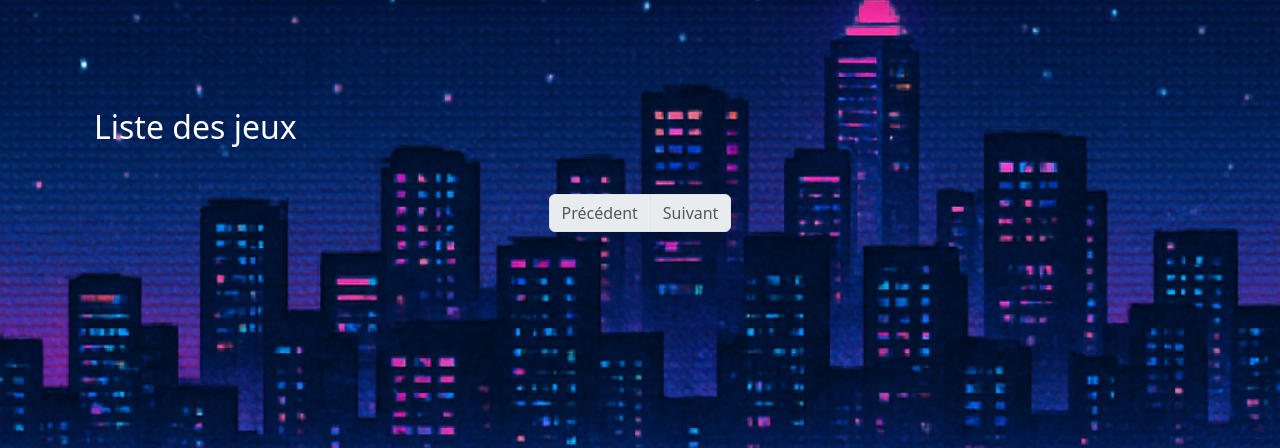
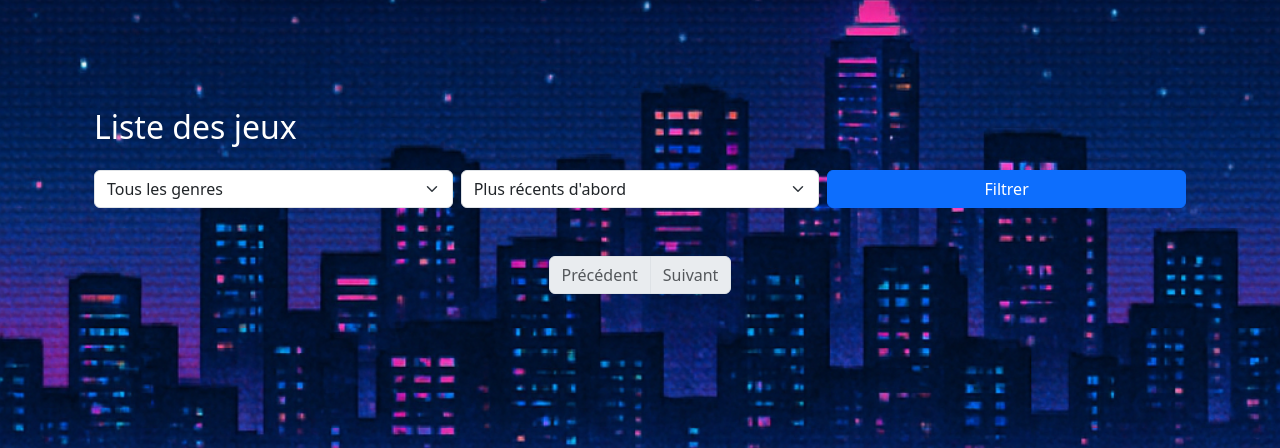
Before and after one commit to sandrineyb/data-game, a Flask app: page /jeux in a window 1280 px wide. Shown: the part 72-520 px from the top of the page. Run offline with Flask 3, Linux system fonts and the light colour scheme; data that the repository does not hold is empty; parts of the project's set-up code (start-up, migrations or seed data) failed here and were passed over.

Commit message:
Test v1 filtre sur date et genres

```diff
--- a/app.py
+++ b/app.py
@@ -1,5 +1,5 @@
 from flask import Flask, redirect, render_template, request, url_for
-from models import db, Game, Platform, Company, game_platform
+from models import db, Game, Platform, Company, Genre, game_platform, game_genre
 from dotenv import load_dotenv
 import os
 import logging
@@ -86,9 +86,35 @@ def home():
 def jeux():
     page = request.args.get('page', 1, type=int)
     per_page = 25
-    app.logger.debug("Récupération des jeux page %s", page)
-    pagination = Game.query.paginate(page=page, per_page=per_page)
-    return render_template('jeux.html', games=pagination.items, pagination=pagination)
+    genre_id = request.args.get('genre', type=int)
+    sort = request.args.get('sort', 'date_desc')
+
+    query = Game.query
+
+    # Filtre genres
+    if genre_id:
+        query = query.join(game_genre, Game.id == game_genre.c.game_id) \
+                     .join(Genre, Genre.id == game_genre.c.genre_id) \
+                     .filter(Genre.id == genre_id)
+
+    # Tri par date
+    if sort == 'date_asc':
+        query = query.order_by(Game.first_release_date.asc())
+    else:
+        query = query.order_by(Game.first_release_date.desc())
+
+    pagination = query.paginate(page=page, per_page=per_page)
+
+    all_genres = Genre.query.order_by(Genre.name).all()
+
+    return render_template(
+        'jeux.html',
+        games=pagination.items,
+        pagination=pagination,
+        all_genres=all_genres,
+        selected_genre=genre_id,
+        selected_sort=sort
+    )
 
 
 @app.route('/consoles')
--- a/templates/jeux.html
+++ b/templates/jeux.html
@@ -7,6 +7,27 @@
 <!-- Dans la section contenu de jeux.html -->
 <div class="container" style="margin-top:90px;">
   <h2 class="mb-4">Liste des jeux</h2>
+
+  <!-- Formulaire de filtres -->
+  <form method="get" class="row g-2 mb-4">
+    <div class="col-md-4">
+      <select name="genre" class="form-select" onchange="this.form.submit()">
+        <option value="">Tous les genres</option>
+        {% for genre in all_genres %}
+        <option value="{{ genre.id }}" {% if genre.id==selected_genre %}selected{% endif %}>{{ genre.name }}</option>
+        {% endfor %}
+      </select>
+    </div>
+    <div class="col-md-4">
+      <select name="sort" class="form-select" onchange="this.form.submit()">
+        <option value="date_desc" {% if selected_sort=='date_desc' %}selected{% endif %}>Plus récents d'abord</option>
+        <option value="date_asc" {% if selected_sort=='date_asc' %}selected{% endif %}>Plus anciens d'abord</option>
+      </select>
+    </div>
+    <div class="col-md-4">
+      <button type="submit" class="btn btn-primary w-100">Filtrer</button>
+    </div>
+  </form>
 
   <!-- Liste Bootstrap avec list-group -->
   <div class="list-group mb-4">
```
Lines whose indentation alone changed are shown as unchanged.
